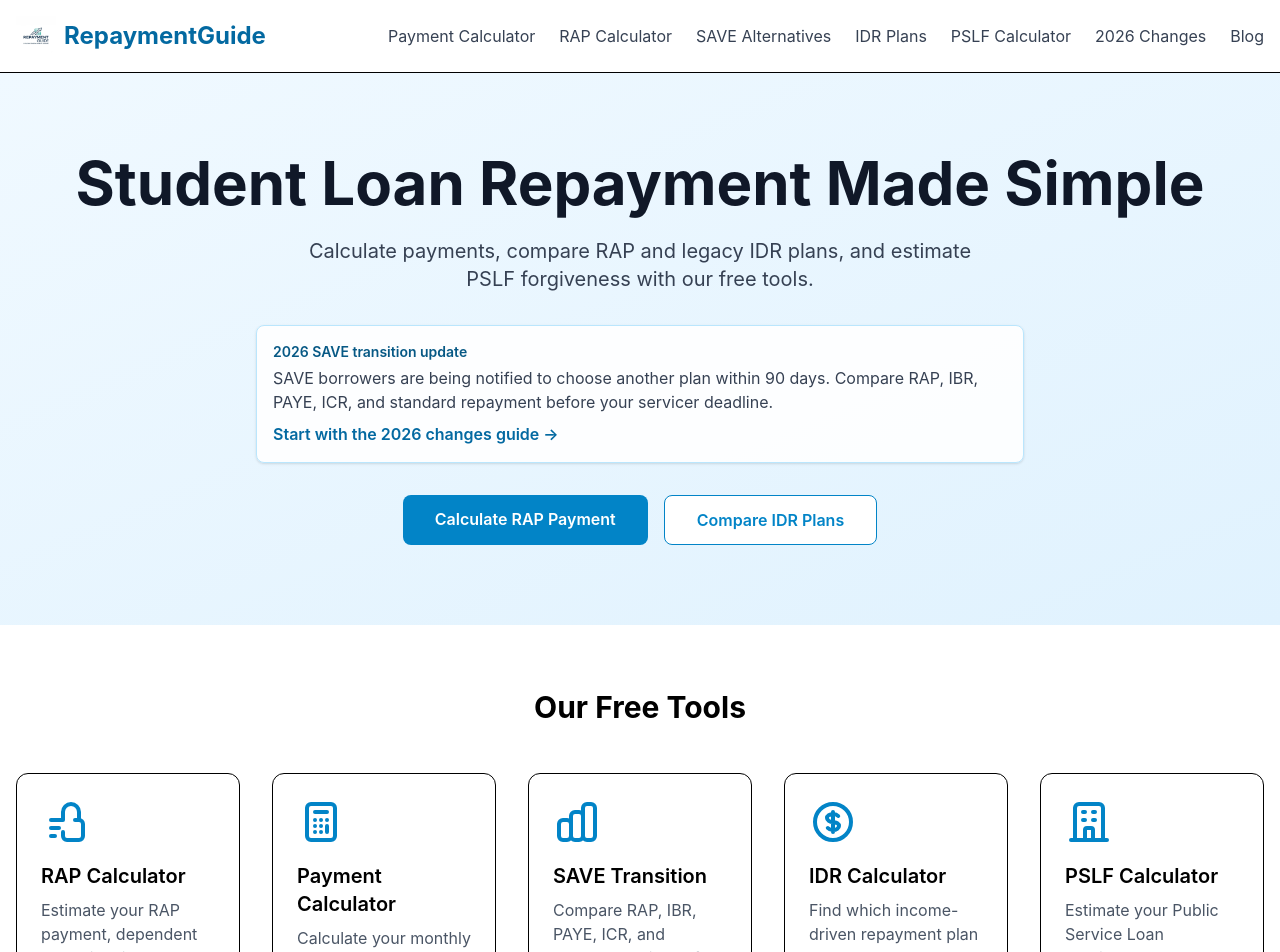
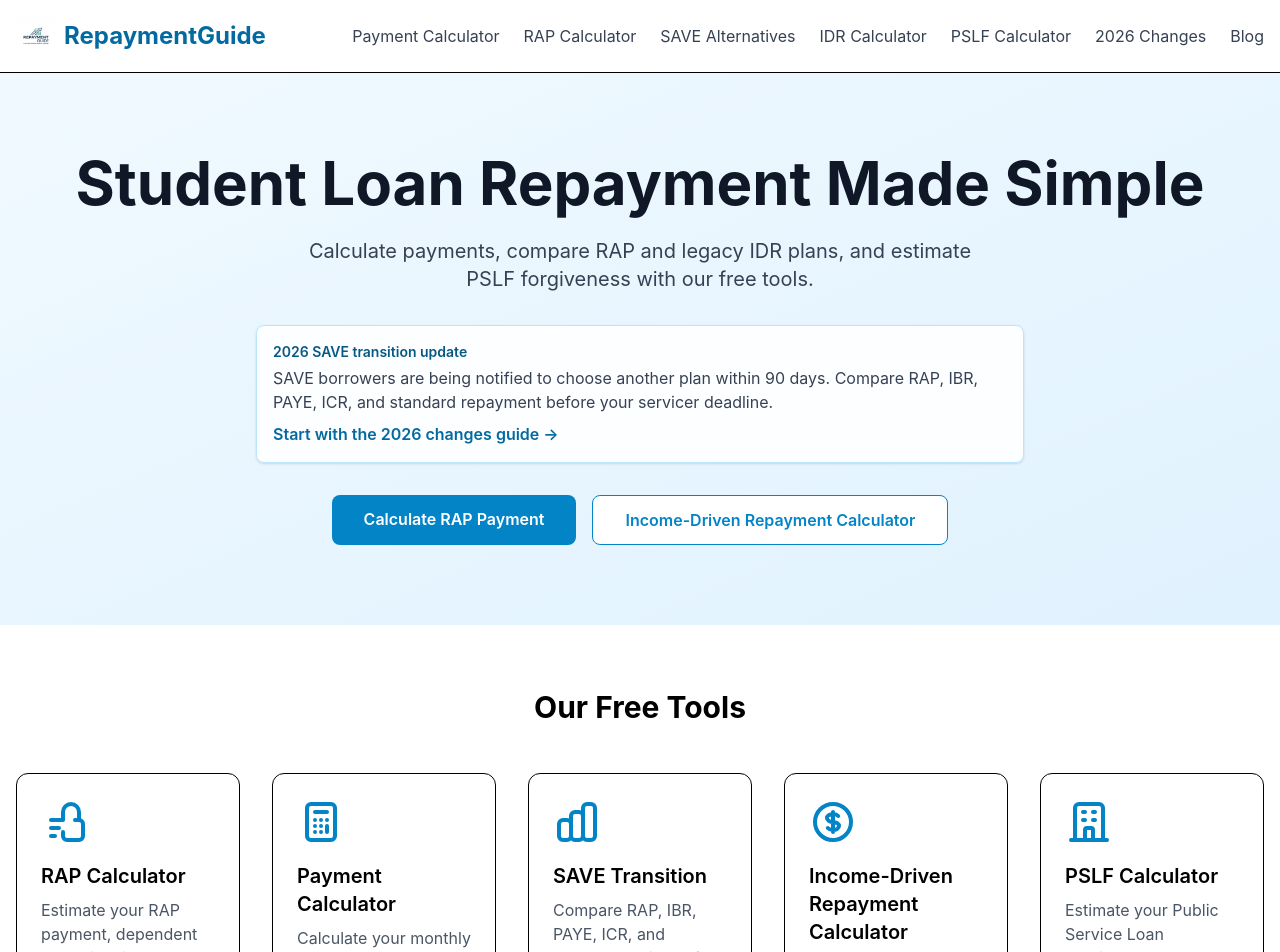
Before and after one commit to aieasygames-alt/repaymentguide, a Next.js app: page / in a window 1280 px wide. Shown: the top 952 px of the page. Built offline with nearby package versions, Linux system fonts and the light colour scheme; no server answers.

Commit message:
Improve IDR calculator search signals

```diff
--- a/app/income-driven-repayment-calculator/page.tsx
+++ b/app/income-driven-repayment-calculator/page.tsx
@@ -7,15 +7,15 @@ import { FAQSchema } from '@/components/FAQSchema';
 import { CalculatorDisclosure, officialStudentLoanSources } from '@/components/TrustSignals';
 
 export const metadata: Metadata = {
-  title: 'IDR Calculator - Compare RAP, IBR, PAYE & ICR',
-  description: 'Calculate estimated payments under RAP, PAYE, IBR, and ICR plans. Compare income-driven repayment options after the 2026 SAVE transition.',
-  keywords: ['IDR calculator', 'income driven repayment', 'RAP', 'PAYE', 'IBR', 'ICR'],
+  title: 'Income-Driven Repayment Calculator - IDR, IBR, PAYE, ICR & RAP',
+  description: 'Use this income-driven repayment calculator to estimate IDR payments under RAP, IBR, PAYE, and ICR after the 2026 SAVE transition.',
+  keywords: ['income-driven repayment calculator', 'income driven repayment calculator', 'IDR calculator', 'income based repayment calculator', 'RAP', 'PAYE', 'IBR', 'ICR'],
   alternates: {
     canonical: '/income-driven-repayment-calculator/',
   },
   openGraph: {
-    title: 'IDR Calculator - Compare All Plans',
-    description: 'Find the best income-driven repayment plan',
+    title: 'Income-Driven Repayment Calculator',
+    description: 'Compare estimated monthly payments under IDR, IBR, PAYE, ICR, and RAP.',
     url: 'https://repaymentguide.com/income-driven-repayment-calculator',
   },
 };
@@ -58,7 +58,7 @@ export default function IdrCalculatorPage() {
           <div className="container mx-auto px-4">
             <h1 className="text-4xl md:text-5xl font-bold text-gray-900 mb-4">Income-Driven Repayment Calculator</h1>
             <p className="text-xl text-gray-700 max-w-3xl">
-              Calculate estimated monthly payments under RAP, PAYE, IBR, and ICR plans. Find which plan fits your 2026 repayment strategy.
+              Calculate estimated monthly payments under IDR, IBR, PAYE, ICR, and RAP plans. Find which income-driven repayment option fits your 2026 strategy.
             </p>
           </div>
         </div>
--- a/app/page.tsx
+++ b/app/page.tsx
@@ -37,7 +37,7 @@ export default function HomePage() {
                 Calculate RAP Payment
               </Link>
               <Link href="/income-driven-repayment-calculator" className="bg-white text-primary-600 px-8 py-3 rounded-lg font-semibold hover:bg-gray-50 transition border border-primary-600">
-                Compare IDR Plans
+                Income-Driven Repayment Calculator
               </Link>
             </div>
           </div>
@@ -84,8 +84,8 @@ export default function HomePage() {
                     <path strokeLinecap="round" strokeLinejoin="round" strokeWidth={2} d="M12 8c-1.657 0-3 .895-3 2s1.343 2 3 2 3 .895 3 2-1.343 2-3 2m0-8c1.11 0 2.08.402 2.599 1M12 8V7m0 1v8m0 0v1m0-1c-1.11 0-2.08-.402-2.599-1M21 12a9 9 0 11-18 0 9 9 0 0118 0z" />
                   </svg>
                 </div>
-                <h3 className="text-xl font-semibold mb-2">IDR Calculator</h3>
-                <p className="text-gray-600">Find which income-driven repayment plan saves you the most.</p>
+                <h3 className="text-xl font-semibold mb-2">Income-Driven Repayment Calculator</h3>
+                <p className="text-gray-600">Estimate IDR, IBR, PAYE, ICR, and RAP payments to find the plan that fits.</p>
               </Link>
 
               <Link href="/pslf-calculator" className="bg-white border rounded-xl p-6 hover:shadow-lg transition">
--- a/app/sitemap.ts
+++ b/app/sitemap.ts
@@ -22,11 +22,11 @@ export default function sitemap(): MetadataRoute.Sitemap {
   const baseUrl = 'https://repaymentguide.com';
 
   const urls = [
-    { url: `${baseUrl}/`, lastModified: '2026-07-13', changeFrequency: 'daily' as const, priority: 1 },
+    { url: `${baseUrl}/`, lastModified: '2026-07-21', changeFrequency: 'daily' as const, priority: 1 },
     { url: `${baseUrl}/student-loan-payment-calculator/`, lastModified: '2026-07-13', changeFrequency: 'weekly' as const, priority: 0.9 },
     { url: `${baseUrl}/rap-payment-calculator/`, lastModified: '2026-07-13', changeFrequency: 'weekly' as const, priority: 0.9 },
     { url: `${baseUrl}/save-plan-calculator/`, lastModified: '2026-07-05', changeFrequency: 'weekly' as const, priority: 0.9 },
-    { url: `${baseUrl}/income-driven-repayment-calculator/`, lastModified: '2026-07-13', changeFrequency: 'weekly' as const, priority: 0.9 },
+    { url: `${baseUrl}/income-driven-repayment-calculator/`, lastModified: '2026-07-21', changeFrequency: 'weekly' as const, priority: 0.9 },
     { url: `${baseUrl}/pslf-calculator/`, lastModified: '2026-07-05', changeFrequency: 'weekly' as const, priority: 0.9 },
     { url: `${baseUrl}/student-loan-changes-2026/`, lastModified: '2026-07-11', changeFrequency: 'weekly' as const, priority: 0.9 },
     { url: `${baseUrl}/student-loan-faq/`, lastModified: '2026-07-12', changeFrequency: 'weekly' as const, priority: 0.85 },
--- a/components/Header.tsx
+++ b/components/Header.tsx
@@ -33,7 +33,7 @@ export default function Header() {
               SAVE Alternatives
             </Link>
             <Link href="/income-driven-repayment-calculator" className="text-gray-700 hover:text-primary-600">
-              IDR Plans
+              IDR Calculator
             </Link>
             <Link href="/pslf-calculator" className="text-gray-700 hover:text-primary-600">
               PSLF Calculator
@@ -75,7 +75,7 @@ export default function Header() {
               SAVE Alternatives
             </Link>
             <Link href="/income-driven-repayment-calculator" className="block text-gray-700 hover:text-primary-600" onClick={() => setMobileMenuOpen(false)}>
-              IDR Plans
+              IDR Calculator
             </Link>
             <Link href="/pslf-calculator" className="block text-gray-700 hover:text-primary-600" onClick={() => setMobileMenuOpen(false)}>
               PSLF Calculator
```
